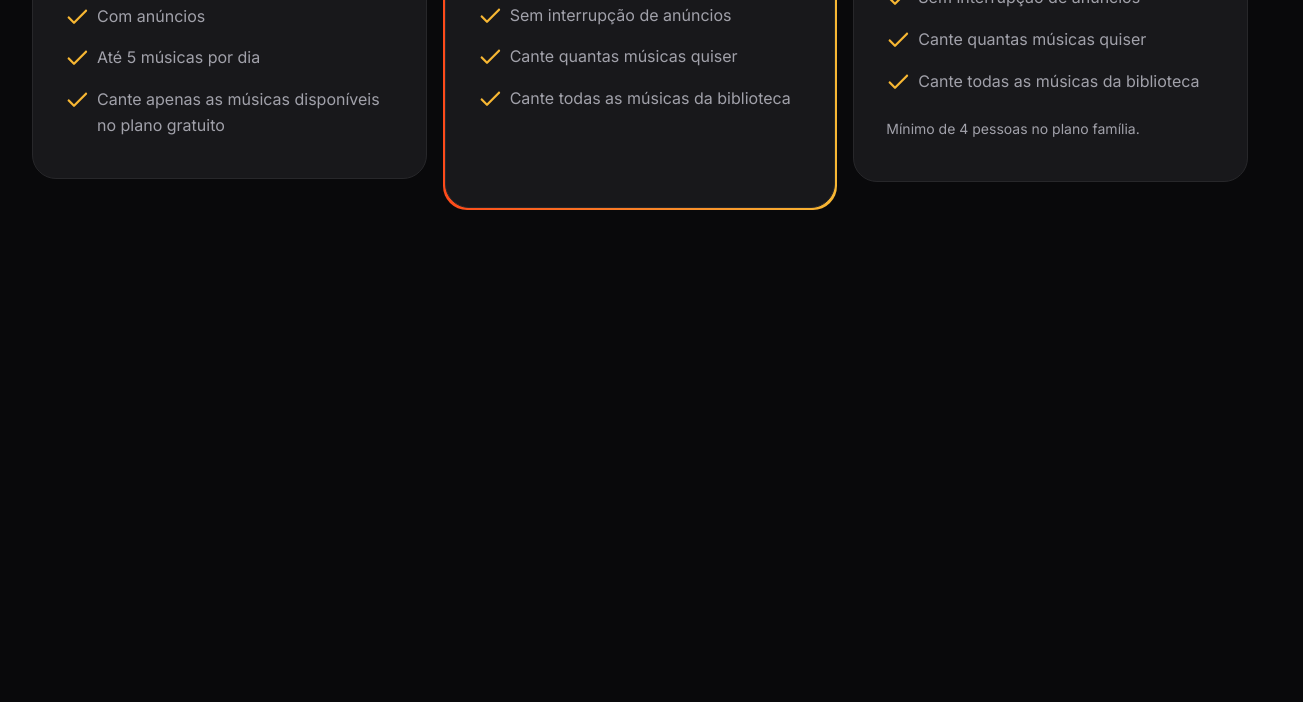
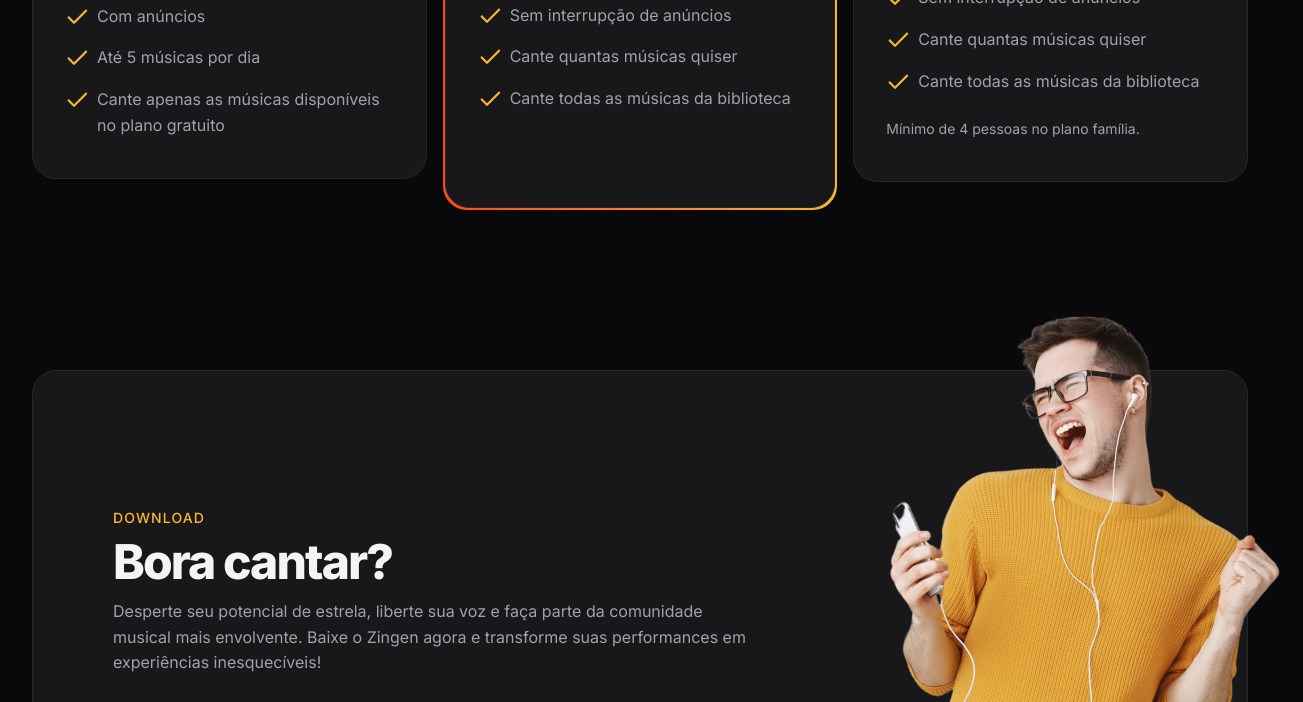
Before and after one commit to f4k3fun/zingen, a plain HTML site: page index.html in a window 1280 px wide. Shown: the part 3257-3959 px from the top of the page, 1303 px wide, since content can reach past the window. Before the commit the page ends 3547 px from the top, so only its background shows below. Drawn offline with Linux system fonts and the light colour scheme.

Commit message:
secao download

```diff
--- a/index.html
+++ b/index.html
@@ -182,5 +182,30 @@
       </div>
     </div>
   </section>
+
+  <section id="download">
+    <div class="container py-xl">
+      <div class="card px-xl even columns items-center">
+        <div>
+          <header>
+            <strong>download</strong>
+            <h2>Bora cantar?</h2>
+            <p>Desperte seu potencial de estrela, liberte sua voz e faça parte da comunidade musical mais envolvente. Baixe o Zingen agora e transforme suas performances em experiências inesquecíveis!</p>
+
+            <div class="buttons flex gap-1">
+              <a href="#">
+                <img src="assets/button-appstore.svg" alt="Baixar da Apple Store">
+              </a>
+              <a href="#">
+                <img src="assets/playstore.svg" alt="Baixar da Play Store">
+              </a>
+
+            </div>
+          </header>
+        </div>
+          <img src="assets/rapaz-ouvindo-musica-com-fones-de-ouvido-e-cantando-no-aplicativo-de-karaoke-removebg 1.png" alt="">
+      </div>
+    </div>
+  </section>
 </body>
 </html>
--- /dev/null
+++ b/styles/download.css
@@ -0,0 +1,34 @@
+#download {
+  .card {
+    padding: 3rem 1.5rem 15rem;
+    position: relative;
+
+
+  & > img {
+    width: 14.5rem;
+    position: absolute;
+    bottom: 0;
+    right: -3.5rem;
+  }
+  }
+  & .buttons {
+    flex-wrap: wrap;
+    margin-top: 2rem;
+    display: inline-block;
+  }
+
+  @media (width >= 80em){
+    .card {
+      padding: 8.75rem 5rem;
+
+      & > div:nth-child(1) {
+        max-width: 40rem;
+      }
+
+      & > img {
+        width: 29.125rem;
+      }
+    }
+  }
+
+}
--- a/styles/global.css
+++ b/styles/global.css
@@ -46,6 +46,7 @@ html {
   font-size: var(--fs);
   line-height: 1.6;
   color: var(--text-color-primary);
+  overflow-x: hidden;
 }
 
 body {
--- a/styles/index.css
+++ b/styles/index.css
@@ -9,3 +9,4 @@
 @import url(cards.css);
 @import url(features.css) (width >= 80em);
 @import url(pricing.css);
+@import url(download.css);
```
Also changed, not shown: assets/button-appstore.svg (added), assets/playstore.svg (added).
